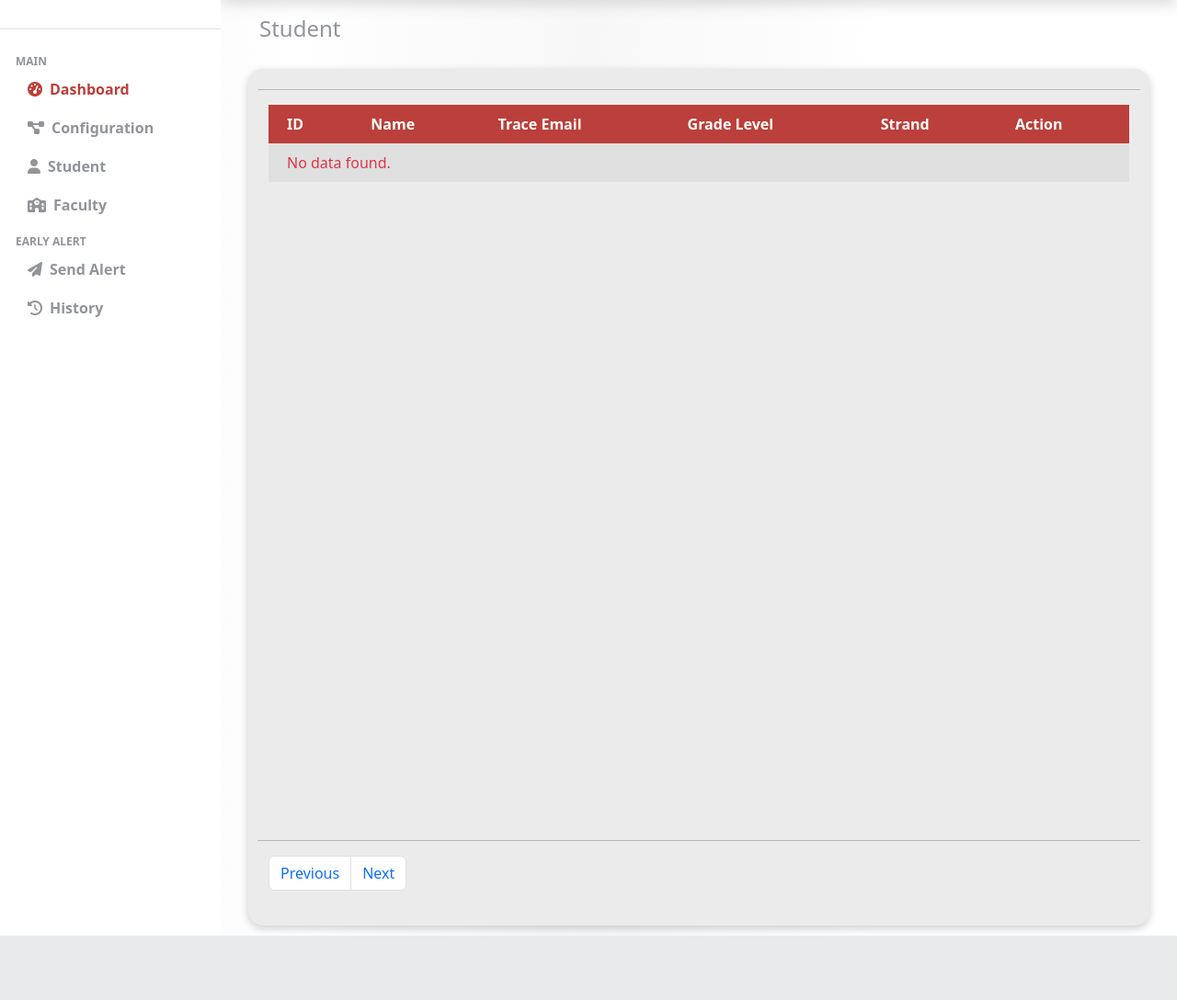
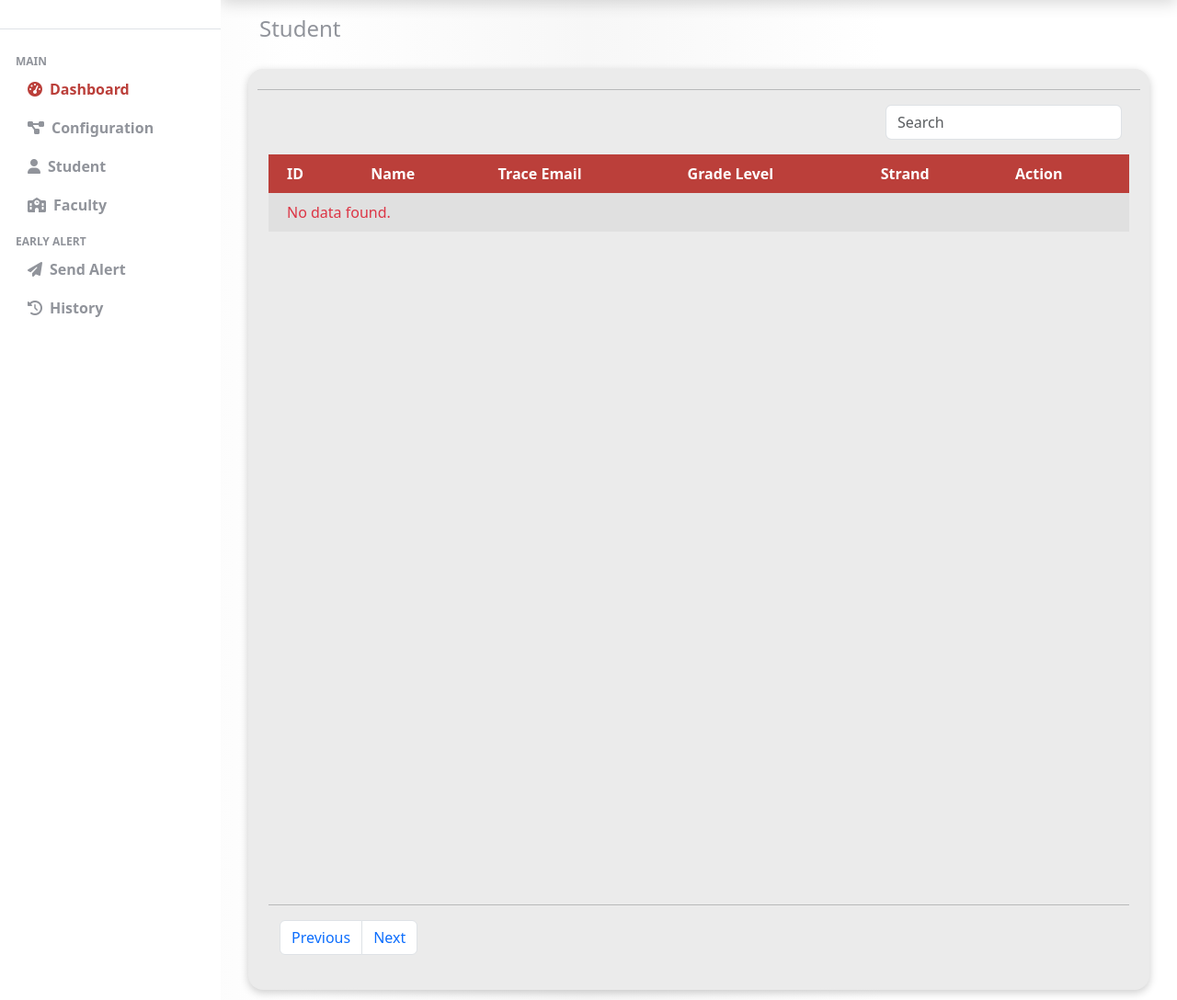
Before and after one commit to matth15/matth15.github.io, a PHP site: template app/view/admin/StudentList.php in a window 1280 px wide. Shown: the part 92-1180 px from the top of the page at 92% size. Before the commit the page ends 1110 px from the top, so only its background shows below. Run offline with PHP 8.4, Linux system fonts and the light colour scheme; the template is opened without the code that fills it, so the values that code supplies are empty.

Commit message:
new files updated

```diff
--- a/app/view/admin/includes/main.footer.php
+++ b/app/view/admin/includes/main.footer.php
@@ -9,6 +9,32 @@
 <script type="text/javascript">
     $(document).ready(function() {
 
+        $(document).on('keyup',"#student_SearchBar",function(){
+                var data = $(this).val();
+                $.ajax({
+                    type:'POST',
+                    url: '<?= baseurl() ?>/admin/search_student',
+                    data:{ searchData:data} ,
+                    success:function(res){
+                        if(res.d){
+                            table = "<tr>"+
+                            "<td>"+res.data['name']+"</td>"+
+                            "<td>"+res.data['email']+"</td>"+
+                            "<td>"+res.data['grade_level']+"</td>"+
+                            "<td>"+res.data['strand']+"</td>"+
+                            "</tr>";
+                            $('#studentTb').html(table);
+
+                        }
+                        else {
+                            alert("no response");
+                        }
+                    },
+                    error:function(){
+                        alert("error occured in search bar");
+                    }
+                });
+            });
         // add student data function
         $('#addStudentSubmit').click(function() {
             var data = {
@@ -35,7 +61,7 @@
                     if (response.Success) {
                         $('#student_form')[0].reset();
                         $('#addStudentModal').modal('hide');
-                        $('#studentTable').load(location.href + " #studentTable ")
+                        $('#studentTable').load(location.href + " #studentTable ");
                         showToast('success', 'Inset student data', response.SuccessMessage, '#toastContainer');
 
                     } else if (response.ValidationError) {
@@ -176,6 +202,7 @@
             });
         });
         $(document).on('submit', '#delete_StudentData', function(e) {
+
                 e.preventDefault();
                 var data = {
                     'delete_StudentId': $("#delete_StudentId").val(),
@@ -208,7 +235,8 @@
                     }
                 });
             });
-    });
+
+        });
 
 
     //auto hide alert function
--- a/app/view/partials/Student_list.inc.php
+++ b/app/view/partials/Student_list.inc.php
@@ -238,11 +238,13 @@
 <div class="content-wrapper">
     <div class="container-fluid table-container">
         <div class="row">
+
             <?php if (Session::getUserType() === "admin") : ?>
                 <div class="col col-12" id="studentTableAlert">
 
                 </div>
-                <div class="col col-lg-6 col-12 py-3">
+
+                <div class="col col-lg-12 col-12 py-3 d-flex justify-content-end">
                     <!-- Button trigger modal -->
                     <button type="button" class="btn btn-sm btn-success" data-bs-toggle="modal" data-bs-target="#addStudentModal" id="addStudentModalBtn">
                         <span class="fa-solid fa-plus me-2"></span>Add Student
@@ -250,7 +252,18 @@
                 </div>
 
             <?php endif; ?>
+
+
             <hr>
+            <div class="col col-12 pb-3 d-flex justify-content-end">
+                <div class="row">
+                    <div class="col">
+                        <div class="input-group">
+                            <input class="form-control me-2" id="student_SearchBar" type="search" placeholder="Search" aria-label="Search">
+                        </div>
+                    </div>
+                </div>
+            </div>
 
 
             <div class="col col-table col-12">
@@ -263,6 +276,7 @@
                         <th>Strand</th>
                         <th>Action</th>
                     </tr>
+                    <tbody id="studentTb">
                     <?php
                     if (!empty($sd)) {
 
@@ -298,8 +312,10 @@
                         echo "</tr>";
                     }
                     ?>
+                    </tbody>
+            </table>
         </div>
-            </table>
+
 
         </div>
         <hr>
```
Also changed, not shown: app/controller/Admin.php (+19 -0 lines), app/model/StudentModel.php (+12 -0 lines). Lines whose indentation alone changed are shown as unchanged.
